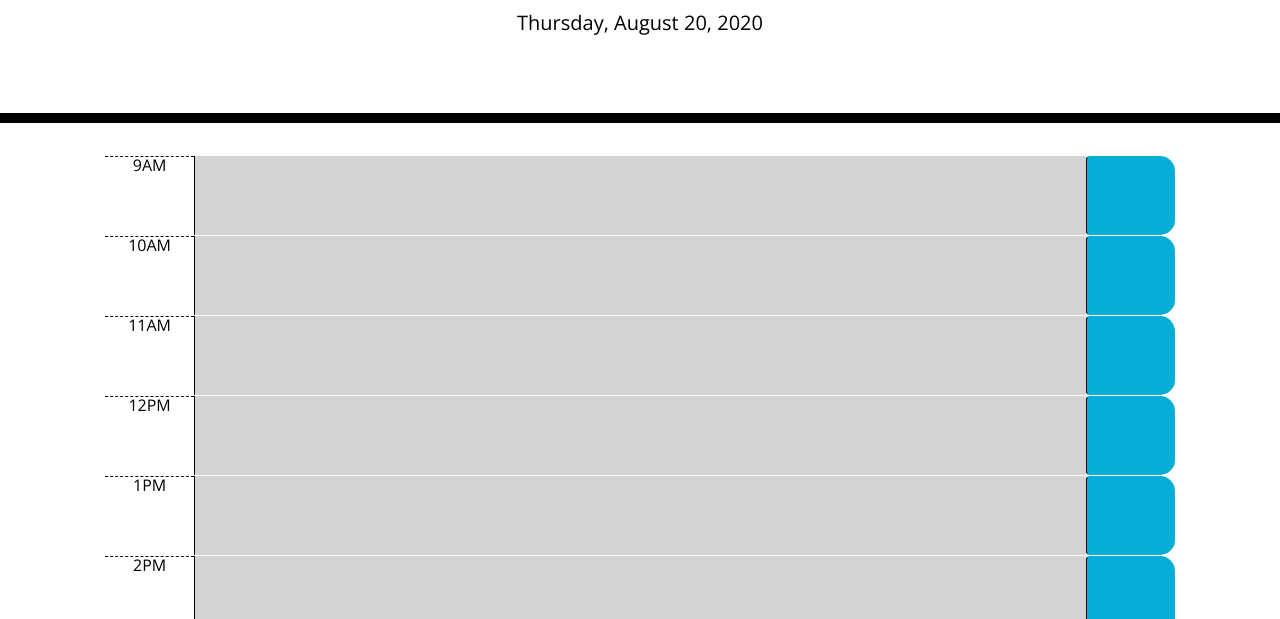
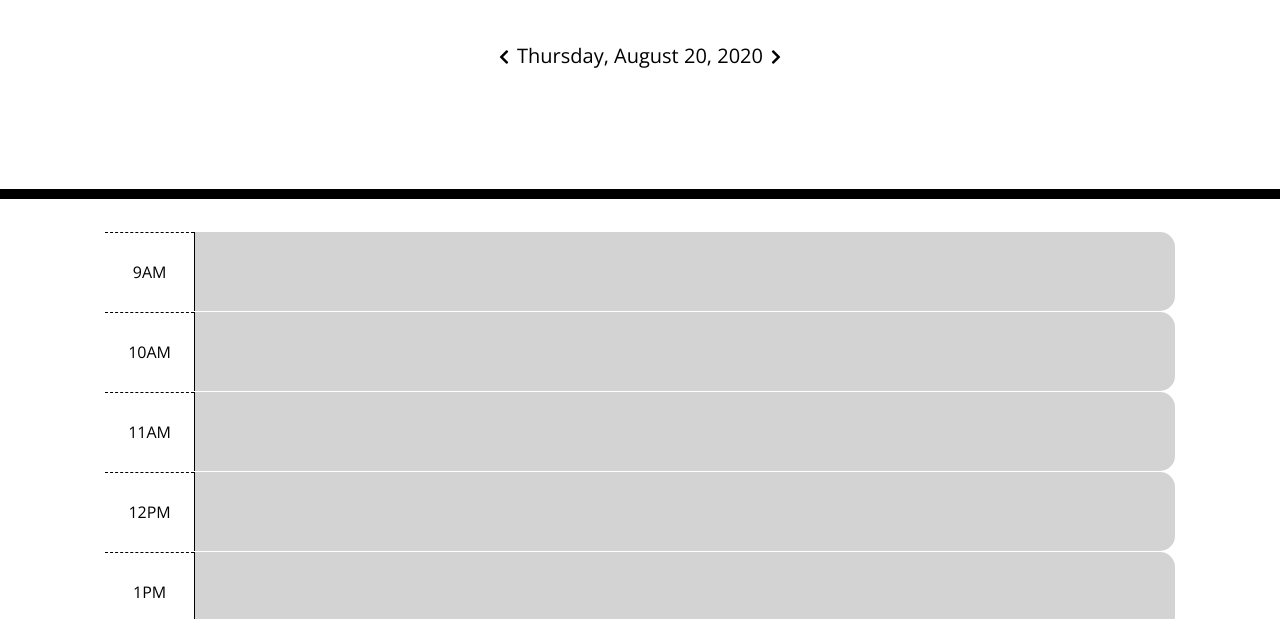
Before and after one commit to rebgrasshopper/dailyplanner, a plain HTML site: page index.html in a window 1280 px wide. Shown: the part 181-800 px from the top of the page. Drawn offline with nearby package versions, Linux system fonts and the light colour scheme.

Commit message:
updated from side version for multi-day calendar and autosave

```diff
--- a/assets/css/style.css
+++ b/assets/css/style.css
@@ -17,7 +17,10 @@ body {
   border-bottom: 10px solid black;
 }
 
-
+#back, #forward {
+  margin: 3px 8px 0px 8px;
+  cursor: pointer;
+}
 
 
 /*HOUR BLOCKS*/
@@ -39,6 +42,9 @@ body {
   background-color: #ffffff;
   color: #000000;
   border-top: 1px dashed #000000;
+  display: flex;
+  align-items: center;
+  justify-content: center;
 }
 
 textarea{
@@ -48,6 +54,8 @@ textarea{
   color: #000000;
   border-left: 1px solid black;
   padding: 10px;
+  border-top-right-radius: 15px;
+  border-bottom-right-radius: 15px;
 }
 
 .past {
@@ -65,12 +73,8 @@ textarea{
 
 }
 
-.saveBtn {
-  border-left: 1px solid black;
-  border-top-right-radius: 15px;
-  border-bottom-right-radius: 15px;
-  background-color: #06AED5;
-  color: white;
+.fa-calendar {
+  transform: translate(0px, -40px);
 }
 
 .saveBtn i:hover {
--- a/assets/javascript/script.js
+++ b/assets/javascript/script.js
@@ -7,65 +7,71 @@
 let workHour = ["9AM", "10AM", "11AM", "12PM", "1PM", "2PM", "3PM", "4PM", "5PM", "6PM", "7PM", "8PM", "9PM"];
 let workHour24 = [9, 10, 11, 12, 13, 14, 15, 16, 17, 18, 19, 20, 21];
 let now = moment().format("dddd, MMMM D, YYYY");
+let localDate = "agendas" + moment(now).format("DDMMMMYYYY");
 let agendasInitialValue = {
-    "9AM":"",
-    "10AM":"",
-    "11AM":"",
-    "12PM":"",
-    "1PM":"",
-    "2PM":"",
-    "3PM":"",
-    "4PM":"",
-    "5PM":"",
-    "6PM":"",
-    "7PM":"",
-    "8PM":"",
-    "9PM":""};
-let agendas = getLocalStorageOrDefault("agendas");
+    "9AM":" ",
+    "10AM":" ",
+    "11AM":" ",
+    "12PM":" ",
+    "1PM":" ",
+    "2PM":" ",
+    "3PM":" ",
+    "4PM":" ",
+    "5PM":" ",
+    "6PM":" ",
+    "7PM":" ",
+    "8PM":" ",
+    "9PM":" "};
+let agendas = getLocalStorageOrDefault();
+let hoursArray;
+
+
 
 //FUNCTIONS
 
-function changeDate(num) {
-    now = moment().add(num, "days").format("dddd, MMMM D, YYYY");
+function changeDateForward() {
+    now = moment(now).add(1, "days").format("dddd, MMMM D, YYYY");
+    writeDate();
+}
+
+function changeDateBack() {
+    now = moment(now).add(-1, "days").format("dddd, MMMM D, YYYY");
     writeDate();
 }
 
 function writeDate () {
+    console.log(`WD: Writing Date`);
+    console.log(`WD: setting localDate to ${"agendas" + moment(now).format("DDMMMMYYYY")}`);
+    localDate = "agendas" + moment(now).format("DDMMMMYYYY");
     $("#currentDay").text(now);
+    console.log(`WD: calling WH`);
+    console.log(`WD: back from WH`);
+    fillText();
 }
 
 function saveAgenda() {
-    getLocalStorageOrDefault("agendas");
-    agendas[this.value] = $(this).siblings(".col-10").val()
+    console.log("SA: start Save Agenda, then run GL");
+    getLocalStorageOrDefault();
+    console.log(`SA: pushing ${$(this).siblings("textarea").val()} to ${agendas}:${this.value}`);
+    agendas[this.value] = $(this).siblings("textarea").val()
     saveToLocal();
 }
 
-
-//FUNCTIONS FOR LOCAL STORAGE
-
-function saveToLocal() {
-    localStorage.setItem("agendas", JSON.stringify(agendas));
+function autoSaveAgenda() {
+    console.log(this.value);
+    getLocalStorageOrDefault();
+    console.log(`SA: pushing ${$(this).siblings("textarea").val()} to ${agendas}:${this.value}`);
+    agendas[this.id] = this.value;
+    saveToLocal();
 }
 
-
-function getLocalStorageOrDefault(key){
-    if (localStorage.getItem(key) === null) {
-        localStorage.setItem(key, JSON.stringify(agendasInitialValue));
-        return JSON.parse(localStorage.getItem(key));
-    } else {
-        return JSON.parse(localStorage.getItem(key));
-    }
-}
-
-
 function writeHours() {
+    // agendas = getLocalStorageOrDefault();
+    $(".container").empty();
     for (let hour of workHour) {
         //create blocks
-        const hourDiv = $(`<div id="${hour}-row" class="row time-block"><div id="${hour}-div" class="hour col-1">${hour}</div><textarea id="${hour}" class="col-10"></textarea><button id="${hour}-btn" value="${hour}" class="saveBtn btn col-1 icon-save"></button></div>`);
+        const hourDiv = $(`<div id="${hour}-row" class="row time-block"><div id="${hour}-div" class="hour col-2 col-md-1">${hour}</div><textarea id="${hour}" class="col-2 col-sm-10 col-md-11"></textarea></div>`);
 
-        //retrieve and assign text
-        const hourText = hourDiv.children(`#${hour}`);
-        hourText.val(agendas[`${hour}`]);
 
         //assign past/present/future
         if (moment().hour() == workHour24[workHour.indexOf(hour)]) {
@@ -80,17 +86,55 @@ function writeHours() {
     }
 }
 
+function fillText() {
+    hoursArray = $("textarea").toArray();
+    agendas = getLocalStorageOrDefault();
+    for (let i=0; i<hoursArray.length; i++){
+        hoursArray[i].value = agendas[hoursArray[i].id];
+    }
+}
+
+
+
+
+
+//FUNCTIONS FOR LOCAL STORAGE
+
+function saveToLocal() {
+    console.log(`SL: saving ${JSON.stringify(agendas)} to ${localDate}`);
+    localStorage.setItem(localDate, JSON.stringify(agendas));
+}
+
+
+function getLocalStorageOrDefault(){
+    if (localStorage.getItem(localDate) === null) {
+        localStorage.setItem(localDate, JSON.stringify(agendasInitialValue));
+        return JSON.parse(localStorage.getItem(localDate));
+    } else {
+        return JSON.parse(localStorage.getItem(localDate));
+    }
+}
+
 
 
 
 //PAGE INIT
 
+writeHours();
 writeDate();
-writeHours();
-
 
 
 
 //EVENT LISTENERS
 
-$(".saveBtn").on("click", saveAgenda)
+$(".saveBtn").on("click", saveAgenda);
+$("#back").on("click", changeDateBack);
+$("#forward").on("click", changeDateForward);
+$("textarea").on("input", autoSaveAgenda);
+
+
+// document.addEventListener("click", function(e){
+//     if (e.target.matches(".saveBtn")) {
+//         console.log(e.target.value);
+//     }
+// })
--- a/index.html
+++ b/index.html
@@ -11,6 +11,9 @@
     <link rel="stylesheet" href="./assets/css/style.css" />
 
 
+
+
+
     <title>Work Day Scheduler</title>
   </head>
 
@@ -18,7 +21,11 @@
     <header class="jumbotron">
       <h1 class="display-3">Work Day Scheduler</h1>
       <p class="lead">A simple calendar app for scheduling your work day</p>
-      <p id="currentDay" class="lead"></p>
+      <div class="row d-flex justify-content-center mt-5">
+        <span id="back" class="fa fa-chevron-left"></span>
+        <p id="currentDay" class="lead"></p>
+        <span id="forward" class="fa fa-chevron-right"></span>
+      </div>
     </header>
 
     <div class="container">
```
Also changed, not shown: assets/images/screenshot.png (added), 1 other file.
